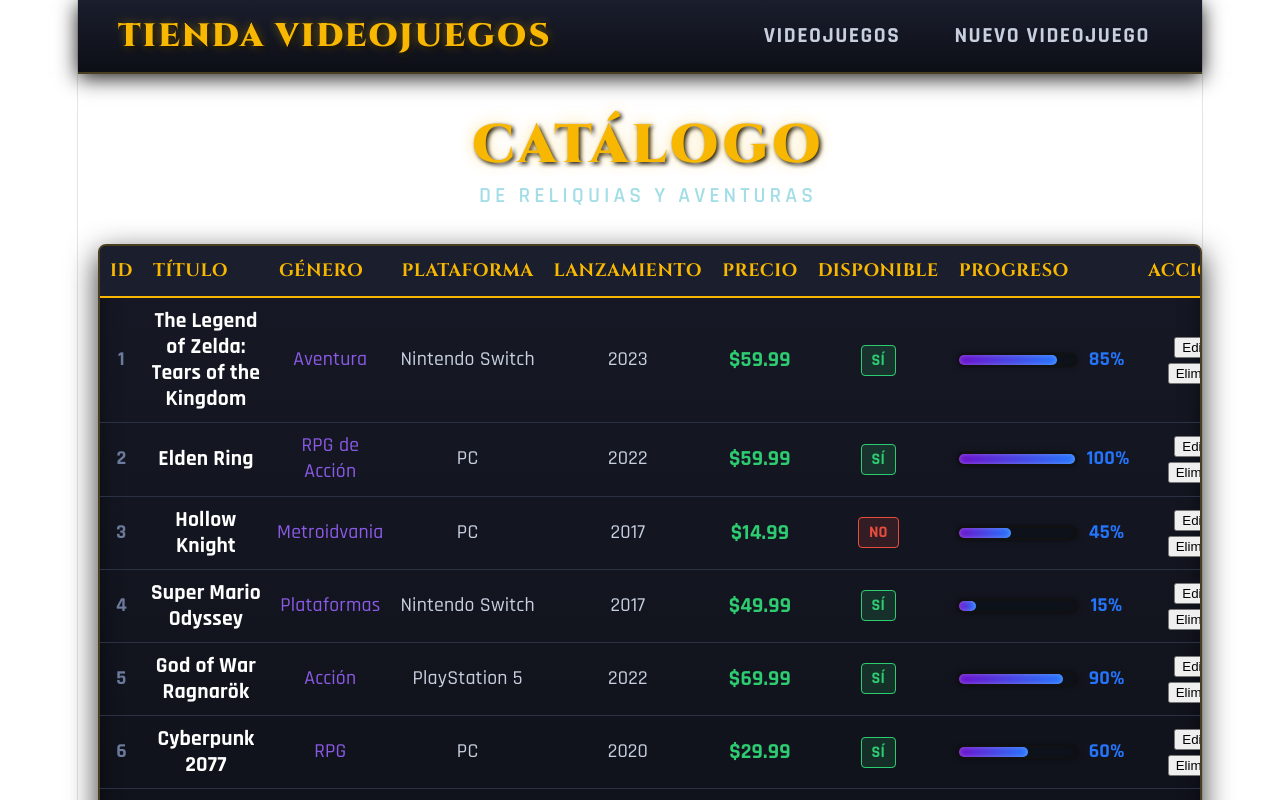
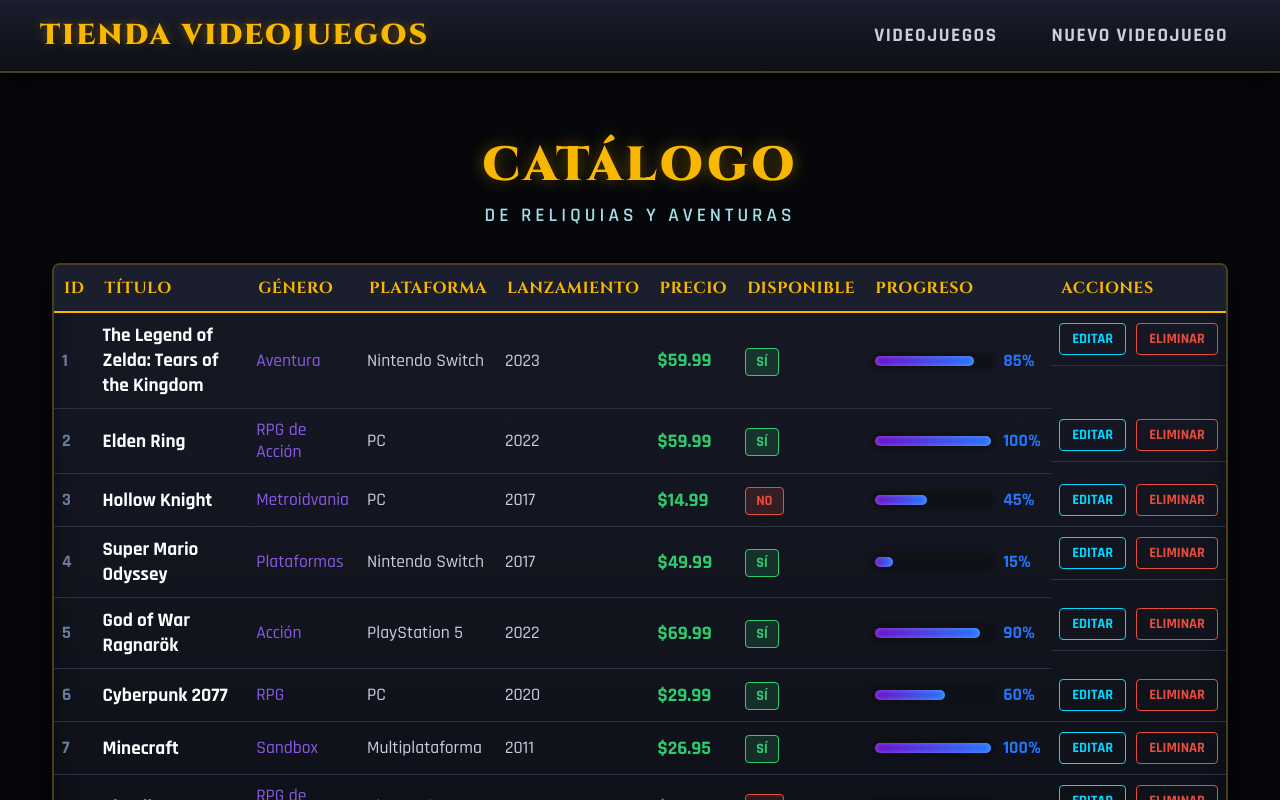
Before and after one commit to JJBeltran1894/ejercicio-react-tienda-vdeojuegos, a React (Vite) app: page / in a window 1280 px wide. Shown: the top 800 px of the page. Built offline with nearby package versions, Linux system fonts and the light colour scheme.

Commit message:
JJBA: Parte 2- Paso 6: Se valida el funcionamiento, se corrijen errores y se actualizan los estilos para optimizar la UX

```diff
--- a/src/App.jsx
+++ b/src/App.jsx
@@ -11,11 +11,11 @@
   const [videojuegos, setVideojuegos] = useState(mockData);
 
   function agregarVideojuego(videojuegoNuevo) {
-    setEmpleados([...videojuegos, videojuegoNuevo]);
+    setVideojuegos([...videojuegos, videojuegoNuevo]);
   }
   function eliminarVideojuego(id) {
     const filtrados = videojuegos.filter((videojuego) => videojuego.id !== id);
-    setEmpleados(filtrados);
+    setVideojuegos(filtrados);
   }
 
   function editarVideojuego(videojuegoEditado) {
--- a/src/components/FormularioVideojuego.css
+++ b/src/components/FormularioVideojuego.css
@@ -190,3 +190,32 @@
   box-shadow: 0 0 15px rgba(248, 183, 0, 0.6);
   transform: translateY(-2px);
 }
+/* =========================================
+   RESPONSIVIDAD DEL FORMULARIO (Móviles)
+========================================= */
+@media (max-width: 600px) {
+  .form-container {
+    padding: 25px 15px; /* Reducimos el padding interno */
+    margin: 20px 10px; /* Reducimos el margen exterior */
+  }
+
+  .form-title {
+    font-size: 1.8rem; /* Título un poco más pequeño */
+  }
+
+  /* Hacemos que las columnas dobles se apilen verticalmente */
+  .form-row {
+    flex-direction: column;
+    gap: 0;
+  }
+
+  /* Los botones ocupan todo el ancho y se apilan */
+  .form-actions {
+    flex-direction: column-reverse; /* El botón principal queda arriba */
+  }
+
+  .form-actions button {
+    width: 100%;
+    margin-bottom: 10px;
+  }
+}
--- a/src/components/Navbar.css
+++ b/src/components/Navbar.css
@@ -67,3 +67,23 @@
   width: 100%;
   box-shadow: 0 0 8px #00d8ff;
 }
+/* =========================================
+   RESPONSIVIDAD DEL NAVBAR (Móviles)
+========================================= */
+@media (max-width: 600px) {
+  .navbar-epic {
+    flex-direction: column; /* Apila el logo y los links */
+    gap: 15px;
+    padding: 15px 20px;
+  }
+
+  .navbar-links {
+    width: 100%;
+    justify-content: center; /* Centra los botones */
+  }
+
+  .nav-link {
+    font-size: 1rem; /* Textos de links ligeramente más pequeños */
+    padding: 5px 8px;
+  }
+}
--- a/src/components/TablaVideojuegos.css
+++ b/src/components/TablaVideojuegos.css
@@ -3,12 +3,13 @@
 
 /* Contenedor principal */
 .tabla-container {
-  max-width: 1100px;
-  margin: 0 auto;
-  padding: 40px 20px;
-  font-family:
-    "Rajdhani", sans-serif; /* Fuente moderna tipo Starcraft/Overwatch */
+  width: 95%; /* Deja un pequeño margen automático del 2.5% a cada lado */
+  max-width: 1300px; /* ¡El tope máximo! En monitores gigantes no pasará de este ancho */
+  margin: 40px auto; /* Centra el contenedor y le da margen arriba y abajo */
+  padding: 20px;
+  font-family: "Rajdhani", sans-serif;
   color: #c8d0e0;
+  overflow: hidden;
 }
 
 /* Cabecera Épica (Estilo World of Warcraft / Diablo) */
@@ -42,7 +43,10 @@
 /* Contenedor de la tabla con borde dorado mate */
 .table-responsive {
   width: 100%;
+  display: block;
   overflow-x: auto;
+  -webkit-overflow-scrolling: touch;
+
   background: linear-gradient(180deg, #161925 0%, #0d0f16 100%);
   border: 2px solid #4a3e20;
   border-radius: 8px;
@@ -167,3 +171,68 @@
   color: #2575fc;
   min-width: 40px;
 }
+
+/* =========================================
+   BOTONES DE ACCIÓN (Editar / Eliminar)
+========================================= */
+.acciones-cell {
+  display: flex;
+  gap: 10px;
+}
+
+.btn-accion {
+  padding: 6px 12px;
+  font-family: "Rajdhani", sans-serif;
+  font-weight: 700;
+  text-transform: uppercase;
+  border-radius: 4px;
+  cursor: pointer;
+  transition: all 0.3s ease;
+  font-size: 0.9rem;
+  background-color: transparent;
+}
+
+/* Botón Editar (Azul Mágico) */
+.btn-editar {
+  color: #00d8ff;
+  border: 1px solid #00d8ff;
+}
+
+.btn-editar:hover {
+  background-color: rgba(0, 216, 255, 0.1);
+  box-shadow: 0 0 10px rgba(0, 216, 255, 0.4);
+}
+
+/* Botón Eliminar (Rojo Daño) */
+.btn-eliminar {
+  color: #e74c3c;
+  border: 1px solid #e74c3c;
+}
+
+.btn-eliminar:hover {
+  background-color: rgba(231, 76, 60, 0.1);
+  box-shadow: 0 0 10px rgba(231, 76, 60, 0.4);
+}
+
+/* =========================================
+   RESPONSIVIDAD DE LA TABLA (Móviles)
+========================================= */
+@media (max-width: 768px) {
+  .videojuegos-header h2 {
+    font-size: 2rem;
+  }
+
+  .videojuegos-header .subtitle {
+    font-size: 1rem;
+  }
+
+  .tabla-container {
+    /* Quitamos el padding horizontal (0px) para aprovechar toda la pantalla */
+    padding: 20px 0px;
+  }
+
+  .tabla-container {
+    width: 100%; /* Solo en celulares ocupará todo el ancho */
+    padding: 20px 0px;
+  }
+}
--- a/src/components/TablaVideojuegos.jsx
+++ b/src/components/TablaVideojuegos.jsx
@@ -4,6 +4,11 @@
 
 // Recibimos 'videojuegos' por props, como pide el taller
 function TablaVideojuegos({ videojuegos, onEditar, onEliminar }) {
+  const navigate = useNavigate();
+
+  function navegarEditar(juego) {
+    navigate("/editar", { state: { videojuego: juego } });
+  }
   return (
     <div className="tabla-container">
       <div className="videojuegos-header">
@@ -51,9 +56,17 @@
                       <span>{(juego.progreso * 100).toFixed(0)}%</span>
                     </div>
                   </td>
-                  <td>
-                    <button onClick={() => navegarEditar(juego)}>Editar</button>
-                    <button onClick={() => onEliminar(juego.id)}>
+                  <td className="acciones-cell">
+                    <button
+                      className="btn-accion btn-editar"
+                      onClick={() => navegarEditar(juego)}
+                    >
+                      Editar
+                    </button>
+                    <button
+                      className="btn-accion btn-eliminar"
+                      onClick={() => onEliminar(juego.id)}
+                    >
                       Eliminar
                     </button>
                   </td>
--- a/src/index.css
+++ b/src/index.css
@@ -1,111 +1,32 @@
-:root {
-  --text: #6b6375;
-  --text-h: #08060d;
-  --bg: #fff;
-  --border: #e5e4e7;
-  --code-bg: #f4f3ec;
-  --accent: #aa3bff;
-  --accent-bg: rgba(170, 59, 255, 0.1);
-  --accent-border: rgba(170, 59, 255, 0.5);
-  --social-bg: rgba(244, 243, 236, 0.5);
-  --shadow:
-    rgba(0, 0, 0, 0.1) 0 10px 15px -3px, rgba(0, 0, 0, 0.05) 0 4px 6px -2px;
+/* =========================================
+   RESET GLOBAL - ESTABILIZADOR DE INTERFAZ
+========================================= */
 
-  --sans: system-ui, 'Segoe UI', Roboto, sans-serif;
-  --heading: system-ui, 'Segoe UI', Roboto, sans-serif;
-  --mono: ui-monospace, Consolas, monospace;
-
-  font: 18px/145% var(--sans);
-  letter-spacing: 0.18px;
-  color-scheme: light dark;
-  color: var(--text);
-  background: var(--bg);
-  font-synthesis: none;
-  text-rendering: optimizeLegibility;
-  -webkit-font-smoothing: antialiased;
-  -moz-osx-font-smoothing: grayscale;
-
-  @media (max-width: 1024px) {
-    font-size: 16px;
-  }
+/* 1. Obligamos a todos los elementos a calcular su tamaño sin romper los márgenes */
+*,
+*::before,
+*::after {
+  box-sizing: border-box;
+  margin: 0;
+  padding: 0;
 }
 
-@media (prefers-color-scheme: dark) {
-  :root {
-    --text: #9ca3af;
-    --text-h: #f3f4f6;
-    --bg: #16171d;
-    --border: #2e303a;
-    --code-bg: #1f2028;
-    --accent: #c084fc;
-    --accent-bg: rgba(192, 132, 252, 0.15);
-    --accent-border: rgba(192, 132, 252, 0.5);
-    --social-bg: rgba(47, 48, 58, 0.5);
-    --shadow:
-      rgba(0, 0, 0, 0.4) 0 10px 15px -3px, rgba(0, 0, 0, 0.25) 0 4px 6px -2px;
-  }
-
-  #social .button-icon {
-    filter: invert(1) brightness(2);
-  }
+/* 2. El escudo definitivo: Bloquea el scroll horizontal de toda la página */
+html,
+body {
+  width: 100vw;
+  min-height: 100vh;
+  overflow-x: hidden; /* ¡Esto arregla el desfase! */
+  background-color: #05070a; /* Fondo de obsidiana para toda la app */
+  color: #c8d0e0;
+  font-family: "Rajdhani", sans-serif; /* Fuente global por si acaso */
 }
 
-body {
-  margin: 0;
-}
-
+/* 3. Limpiamos el #root que Vite había dejado con anchos fijos */
 #root {
-  width: 1126px;
-  max-width: 100%;
-  margin: 0 auto;
-  text-align: center;
-  border-inline: 1px solid var(--border);
-  min-height: 100svh;
+  width: 100%;
+  min-height: 100vh;
   display: flex;
   flex-direction: column;
-  box-sizing: border-box;
+  overflow-x: hidden; /* Doble seguro contra el desbordamiento */
 }
-
-h1,
-h2 {
-  font-family: var(--heading);
-  font-weight: 500;
-  color: var(--text-h);
-}
-
-h1 {
-  font-size: 56px;
-  letter-spacing: -1.68px;
-  margin: 32px 0;
-  @media (max-width: 1024px) {
-    font-size: 36px;
-    margin: 20px 0;
-  }
-}
-h2 {
-  font-size: 24px;
-  line-height: 118%;
-  letter-spacing: -0.24px;
-  margin: 0 0 8px;
-  @media (max-width: 1024px) {
-    font-size: 20px;
-  }
-}
-p {
-  margin: 0;
-}
-
-code,
-.counter {
-  font-family: var(--mono);
-  display: inline-flex;
-  border-radius: 4px;
-  color: var(--text-h);
-}
-
-code {
-  font-size: 15px;
-  line-height: 135%;
-  padding: 4px 8px;
-  background: var(--code-bg);
-}
```
